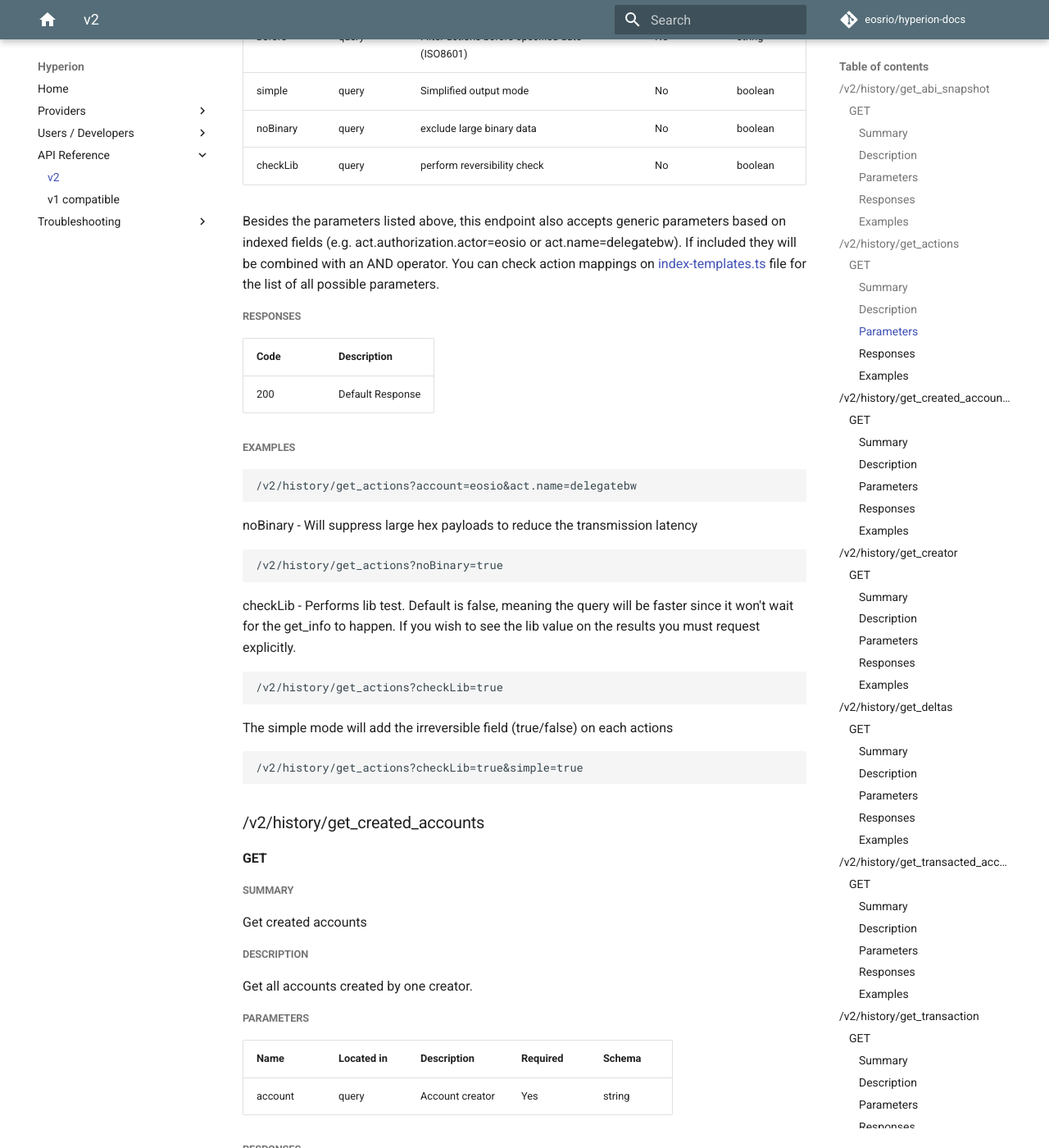
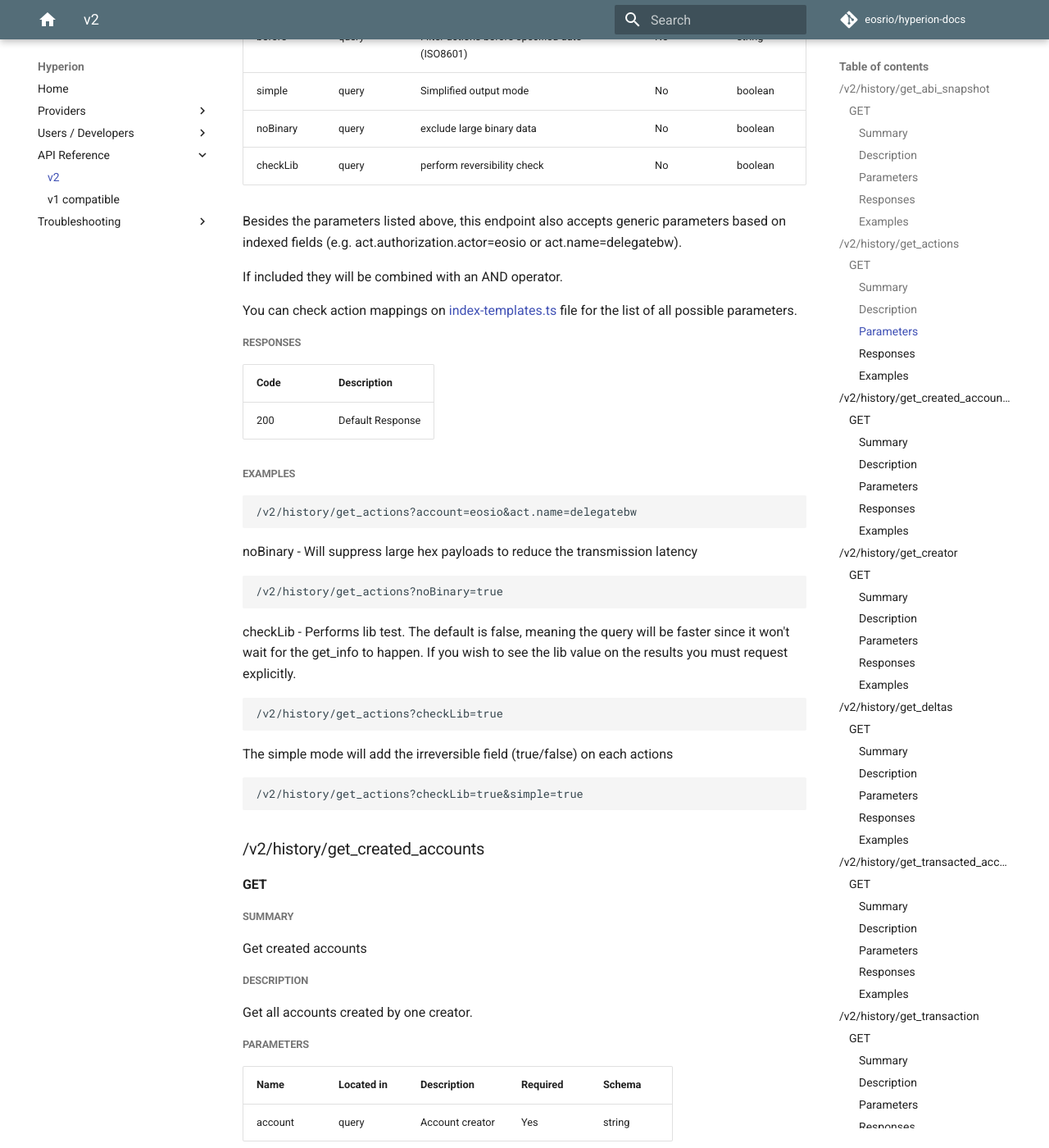
Before and after one commit to eosrio/hyperion-docs, an MkDocs documentation site: the page built from docs/v2.md, in a window 1280 px wide and 1400 px high, scrolled down 1706 px. Shown: the whole window at 82% size. Built offline with MkDocs 1.6.1 and Material for MkDocs 9.7.7, drawn with Linux system fonts in a browser that asks for light colours; comment, search, counter and statistics services are not loaded; some of the changed text lies outside the part shown.

Commit message:
Update v2.md

`````diff
--- a/docs/v2.md
+++ b/docs/v2.md
@@ -13,7 +13,7 @@
 
 ##### Description
 
-Fetch contract ABI at specific block if specified.
+Fetch contract ABI at a specific block if specified.
 
 ##### Parameters
 
@@ -61,7 +61,11 @@
 | noBinary | query | exclude large binary data | No | boolean
 | checkLib | query | perform reversibility check | No | boolean
 
-Besides the parameters listed above, this endpoint also accepts generic parameters based on indexed fields (e.g. act.authorization.actor=eosio or act.name=delegatebw). If included they will be combined with an AND operator. You can check action mappings on [index-templates.ts](https://github.com/eosrio/hyperion-history-api/blob/8bfa6e1c660f7c46ad2098c0d1745c6b3329b125/definitions/index-templates.ts) file for the list of all possible parameters.
+Besides the parameters listed above, this endpoint also accepts generic parameters based on indexed fields (e.g. act.authorization.actor=eosio or act.name=delegatebw).
+
+If included they will be combined with an AND operator.
+
+You can check action mappings on [index-templates.ts](https://github.com/eosrio/hyperion-history-api/blob/8bfa6e1c660f7c46ad2098c0d1745c6b3329b125/definitions/index-templates.ts) file for the list of all possible parameters.
 
 ##### Responses
 
@@ -79,7 +83,7 @@
 /v2/history/get_actions?noBinary=true
 ````
 
-checkLib - Performs lib test. Default is false, meaning the query will be faster since it won't wait for the get_info to happen. If you wish to see the lib value on the results you must request explicitly.
+checkLib - Performs lib test. The default is false, meaning the query will be faster since it won't wait for the get_info to happen. If you wish to see the lib value on the results you must request explicitly.
 ````
 /v2/history/get_actions?checkLib=true
 ````
@@ -117,6 +121,8 @@
 /v2/history/get_created_accounts?account=eosio
 ```
 
+<br>
+
 ### /v2/history/get_creator
 
 #### GET
@@ -144,6 +150,8 @@
 ```
 /v2/history/get_creator?account=eosriobrazil
 ```
+
+<br>
 
 ### /v2/history/get_deltas
 
@@ -184,6 +192,8 @@
 /v2/history/get_deltas?code=eosio.token&table=accounts
 ```
 
+<br>
+
 ### /v2/history/get_transacted_accounts
 
 #### GET
@@ -220,6 +230,8 @@
 /v2/history/get_transacted_accounts?account=eosriobrazil&direction=out
 ```
 
+<br>
+
 ### /v2/history/get_transaction
 
 #### GET
@@ -247,6 +259,8 @@
 ```
 v2/history/get_transaction?id=eec44c2ab2c2330e88fdacd3cd4c63838adb60da679ff12f299a4341fd036658
 ```
+
+<br>
 
 ### /v2/history/get_transfers
 
@@ -294,6 +308,8 @@
 /v2/history/get_transfers?from=eosriobrazil&to=eosio.ramfee&after=2019-11-01T00:00:00.000Z
 ```
 
+<br>
+
 ### /v2/state/get_account
 
 #### GET
@@ -321,6 +337,8 @@
 ```
 /v2/state/get_account?account=eosio
 ```
+
+<br>
 
 ### /v2/state/get_key_accounts
 
@@ -350,6 +368,8 @@
 /v2/state/get_key_accounts?public_key=EOS8fDDZm7ommT5XBf9MPYkRioXX6GeCUeSNkTpimdwKon5bNAVm7"
 ```
 
+<br>
+
 ### /v2/state/get_key_accounts
 
 #### POST
@@ -377,6 +397,8 @@
 ```
 /v2/state/get_key_accounts - body: {"public_key":"EOS8fDDZm7ommT5XBf9MPYkRioXX6GeCUeSNkTpimdwKon5bNAVm7"}
 ```
+
+<br>
 
 ### /v2/state/get_links
 
@@ -409,6 +431,8 @@
 ```
 /v2/state/get_links?account=eosriobrazil
 ```
+
+<br>
 
 ### /v2/state/get_proposals
 
@@ -446,6 +470,8 @@
 /v2/state/get_proposals?proposer=eosriobrazil
 ```
 
+<br>
+
 ### /v2/state/get_tokens
 
 #### GET
@@ -473,6 +499,8 @@
 ```
 /v2/state/get_tokens?account=eosriobrazil
 ```
+
+<br>
 
 ### /v2/state/get_voters
 
@@ -510,6 +538,8 @@
 /v2/state/get_voters?producer=eosriobrazil&limit=3
 ```
 
+<br>
+
 ### /v2/health
 
 #### GET
`````
Also changed, not shown: other parts of docs/v2.md (+1 -1 lines).
